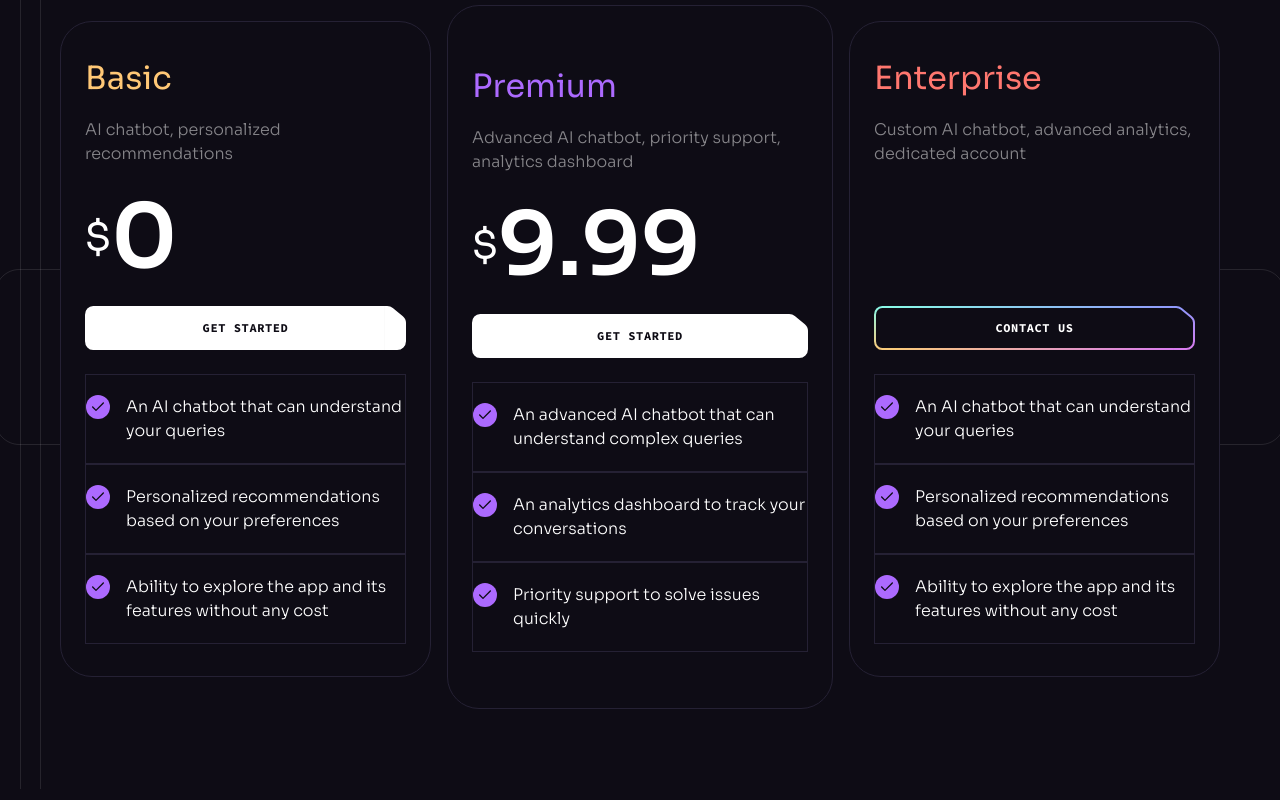
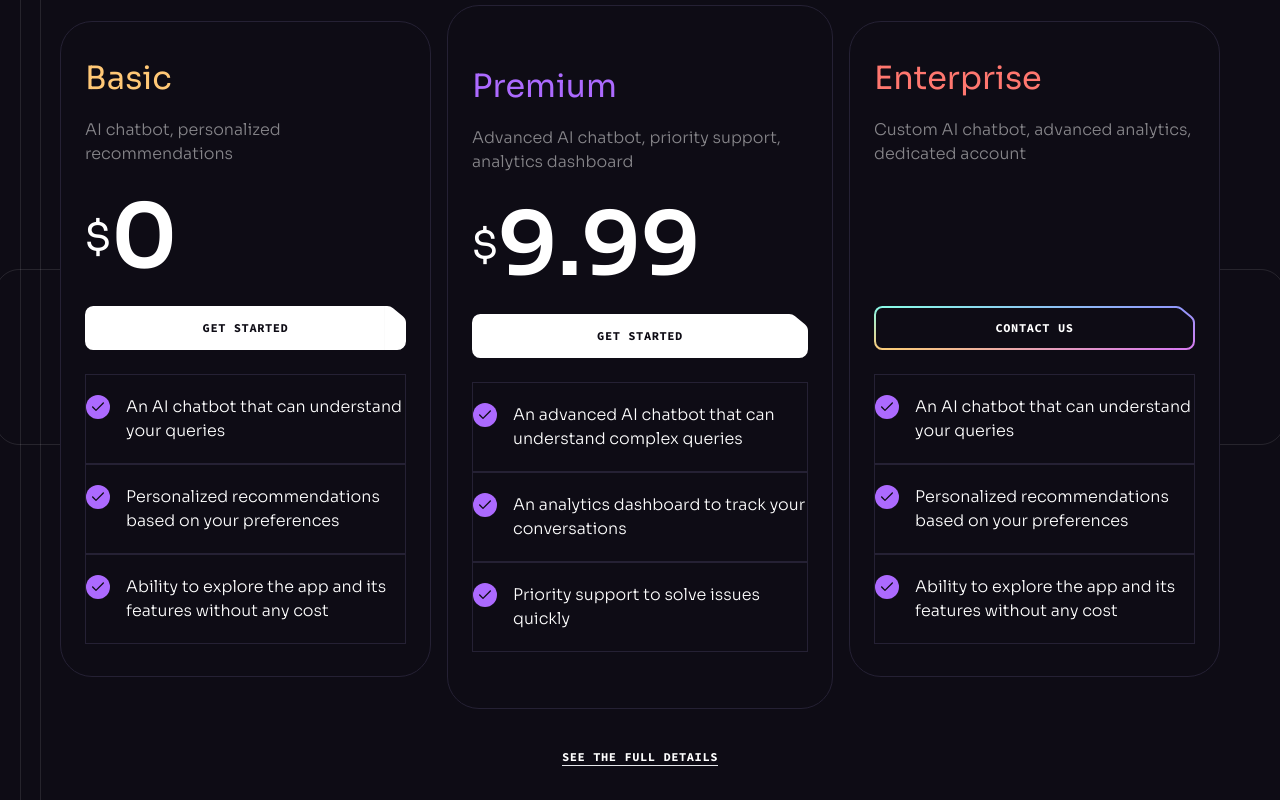
Before and after one commit to mileswildmore18/Brainwave, a React (Vite) app: page / in a window 1280 px wide. Shown: the part 6168-6968 px from the top of the page. Built offline with nearby package versions, Linux system fonts and the light colour scheme; the HTML template or start-up script is replaced by a standard one.

Commit message:
Added a link to show more detail of each pricing section as well as stylizing it to make it professional on all devices.

```diff
--- a/src/components/Pricing.jsx
+++ b/src/components/Pricing.jsx
@@ -1,4 +1,3 @@
-
 import { smallSphere, stars } from "../assets";
 import Heading from "./Heading";
 import PricingList from "./PricingList";
@@ -31,14 +30,23 @@ const Pricing = () => {
         </div>
         {/* Display reusable heading */}
         <Heading
-            tag="Get started with Brainwave"
-            title="Pay once, use forever"
+          tag="Get started with Brainwave"
+          title="Pay once, use forever"
         />
         {/* Display the list of prices custom lines on each side*/}
         <div className="relative">
-        <PricingList />
-        <LeftLine />
-        <RightLine />
+          <PricingList />
+          <LeftLine />
+          <RightLine />
+        </div>
+        {/* Provide a link for more detail on the pricing sections */}
+        <div className="flex justify-center mt-10">
+          <a
+            className="text-xs font-code font-bold tracking-wider uppercase border-b"
+            href="/pricing"
+          >
+            See the full details
+          </a>
         </div>
       </div>
     </Section>
```
